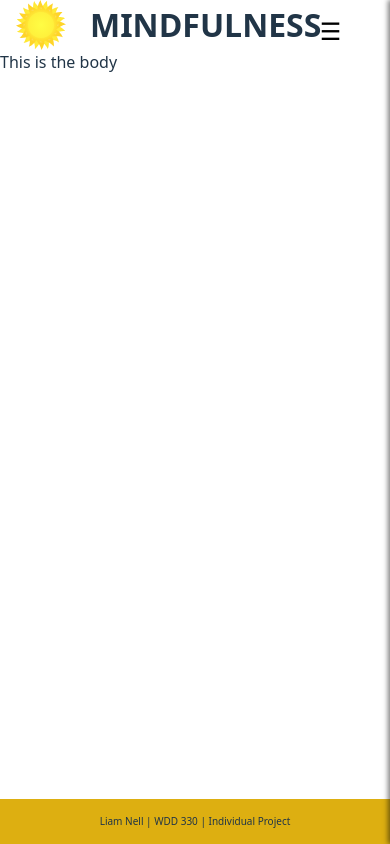
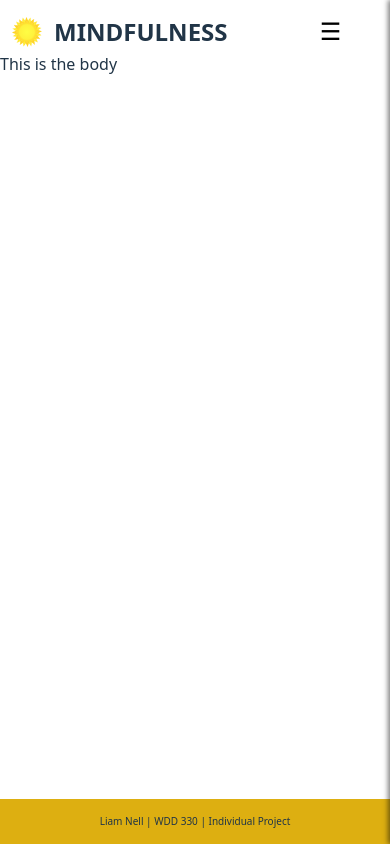
Before and after one commit to limanjohnson/MindfulnessApp, a website built with Vite: page src/index.html in a window 390 px wide. Built offline with nearby package versions, Linux system fonts and the light colour scheme.

Commit message:
LN Fixed mobile screen view

```diff
--- a/src/css/style.css
+++ b/src/css/style.css
@@ -218,6 +218,22 @@ main {
 
 /* Mobile Styles */
 @media (max-width:768px) {
+
+  .site-logo {
+    margin-top:12px;
+  }
+
+  .site-logo img {
+    height:40px;
+    width:30px;
+    margin-left:12px;
+  }
+
+  .site-logo h1 {
+    font-size:1.5em;
+    margin:0 0 0 12px;
+  }
+
   .desktopView {
     display:none;
   }
--- a/src/index.html
+++ b/src/index.html
@@ -1,6 +1,7 @@
 <!DOCTYPE html>
 <html lang="en">
 <head>
+  <meta name="viewport" content="width=device-width, initial-scale=1.0">
   <meta charset="UTF-8">
   <title>HomePage</title>
 
```
